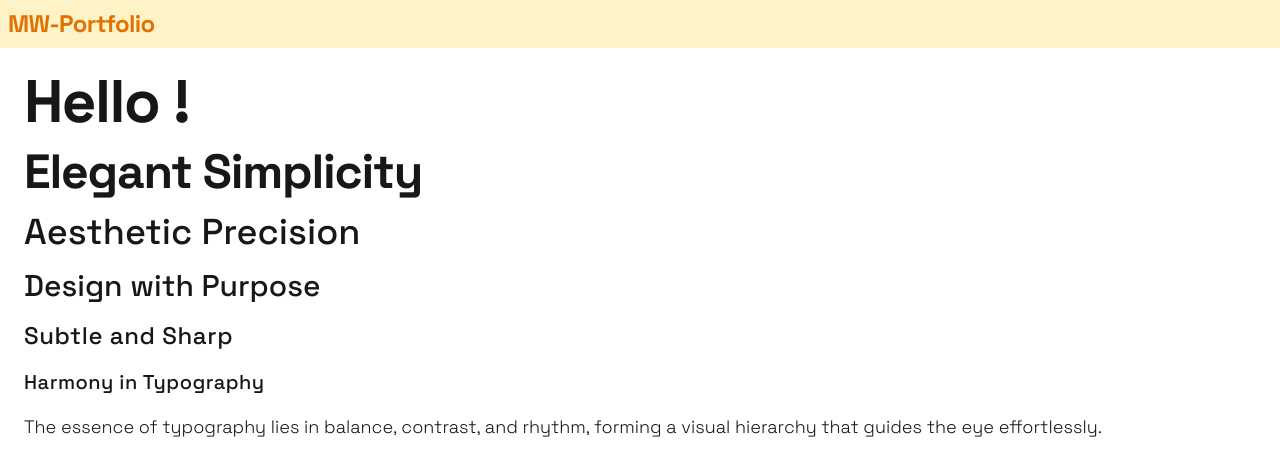
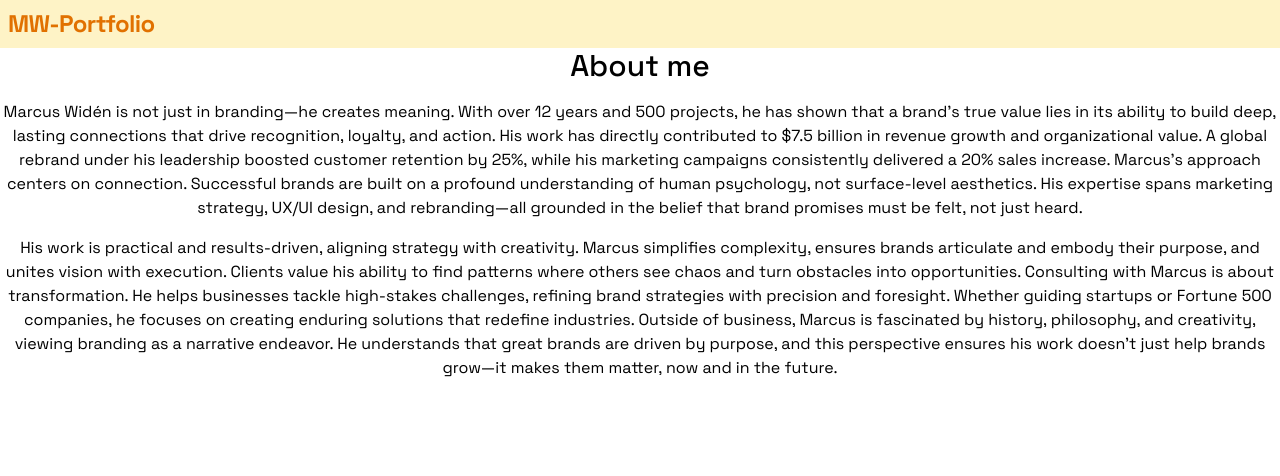
Before and after one commit to hellowiden/portfolio, a Next.js app: page / in a window 1280 px wide. Shown: the top 476 px of the page. Built offline with nearby package versions, Linux system fonts and the light colour scheme; no server answers; the database is empty.

Commit message:
shorther about me

```diff
--- /dev/null
+++ b/src/app/components/About/About.tsx
@@ -0,0 +1,54 @@
+'use client';
+
+import { motion } from 'framer-motion';
+
+export default function About() {
+  return (
+    <div id="about">
+      <motion.section
+        initial={{ opacity: 0, y: 50 }}
+        animate={{ opacity: 1, y: 0 }}
+        transition={{ duration: 1 }}
+      >
+        <motion.div
+          initial={{ scale: 0.8 }}
+          animate={{ scale: 1 }}
+          transition={{ duration: 0.5 }}
+          className="grid gap-4 text-center bg-white dark:bg-black text-black dark:text-white"
+        >
+          <h1 className="text-3xl font-medium">About me</h1>
+          <p>
+            Marcus Widén is not just in branding—he creates meaning. With over
+            12 years and 500 projects, he has shown that a brand’s true value
+            lies in its ability to build deep, lasting connections that drive
+            recognition, loyalty, and action. His work has directly contributed
+            to $7.5 billion in revenue growth and organizational value. A global
+            rebrand under his leadership boosted customer retention by 25%,
+            while his marketing campaigns consistently delivered a 20% sales
+            increase. Marcus’s approach centers on connection. Successful brands
+            are built on a profound understanding of human psychology, not
+            surface-level aesthetics. His expertise spans marketing strategy,
+            UX/UI design, and rebranding—all grounded in the belief that brand
+            promises must be felt, not just heard.
+          </p>
+
+          <p>
+            His work is practical and results-driven, aligning strategy with
+            creativity. Marcus simplifies complexity, ensures brands articulate
+            and embody their purpose, and unites vision with execution. Clients
+            value his ability to find patterns where others see chaos and turn
+            obstacles into opportunities. Consulting with Marcus is about
+            transformation. He helps businesses tackle high-stakes challenges,
+            refining brand strategies with precision and foresight. Whether
+            guiding startups or Fortune 500 companies, he focuses on creating
+            enduring solutions that redefine industries. Outside of business,
+            Marcus is fascinated by history, philosophy, and creativity, viewing
+            branding as a narrative endeavor. He understands that great brands
+            are driven by purpose, and this perspective ensures his work doesn’t
+            just help brands grow—it makes them matter, now and in the future.
+          </p>
+        </motion.div>
+      </motion.section>
+    </div>
+  );
+}
--- a/src/app/page.tsx
+++ b/src/app/page.tsx
@@ -1,34 +1,11 @@
 import Header from './components/Header/header';
-import { GET_USER } from './api/users/route';
+import About from './components/About/About';
+
 export default async function Home() {
-  const users = await GET_USER();
-
   return (
     <>
       <Header />
-
-      <div className="space-y-4 p-6">
-        <h1 className="text-6xl font-bold tracking-tight">
-          Hello {users.name}!
-        </h1>
-        <h2 className="text-5xl font-semibold tracking-tight">
-          Elegant Simplicity
-        </h2>
-        <h3 className="text-4xl font-medium tracking-normal">
-          Aesthetic Precision
-        </h3>
-        <h4 className="text-3xl font-medium tracking-normal">
-          Design with Purpose
-        </h4>
-        <h5 className="text-2xl font-medium tracking-wide">Subtle and Sharp</h5>
-        <h6 className="text-xl font-medium tracking-wide">
-          Harmony in Typography
-        </h6>
-        <p className="text-lg font-light leading-relaxed">
-          The essence of typography lies in balance, contrast, and rhythm,
-          forming a visual hierarchy that guides the eye effortlessly.
-        </p>
-      </div>
+      <About />
     </>
   );
 }
--- a/src/models/user.ts
+++ b/src/models/user.ts
@@ -1,3 +1,4 @@
+// models/user.ts
 import mongoose from 'mongoose';
 
 // Define the User interface
```
